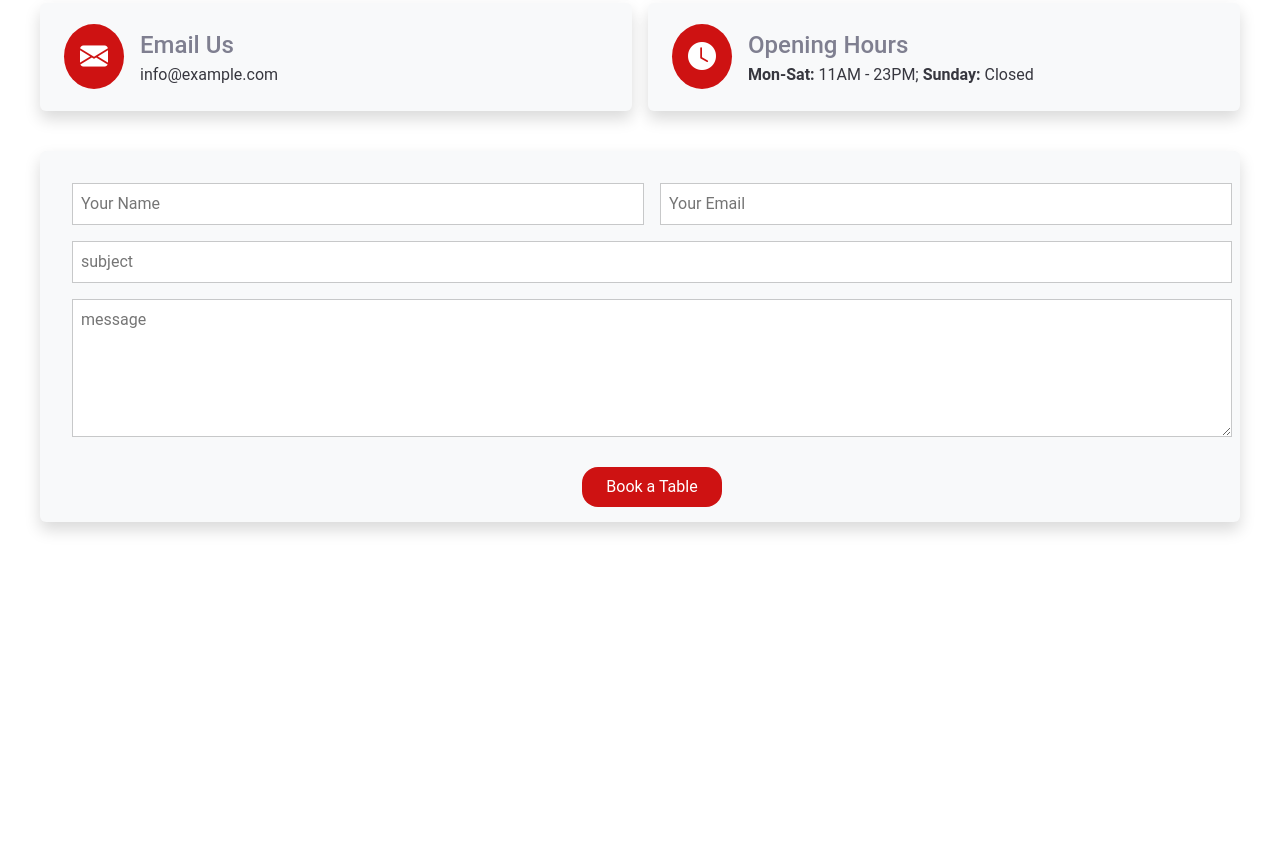
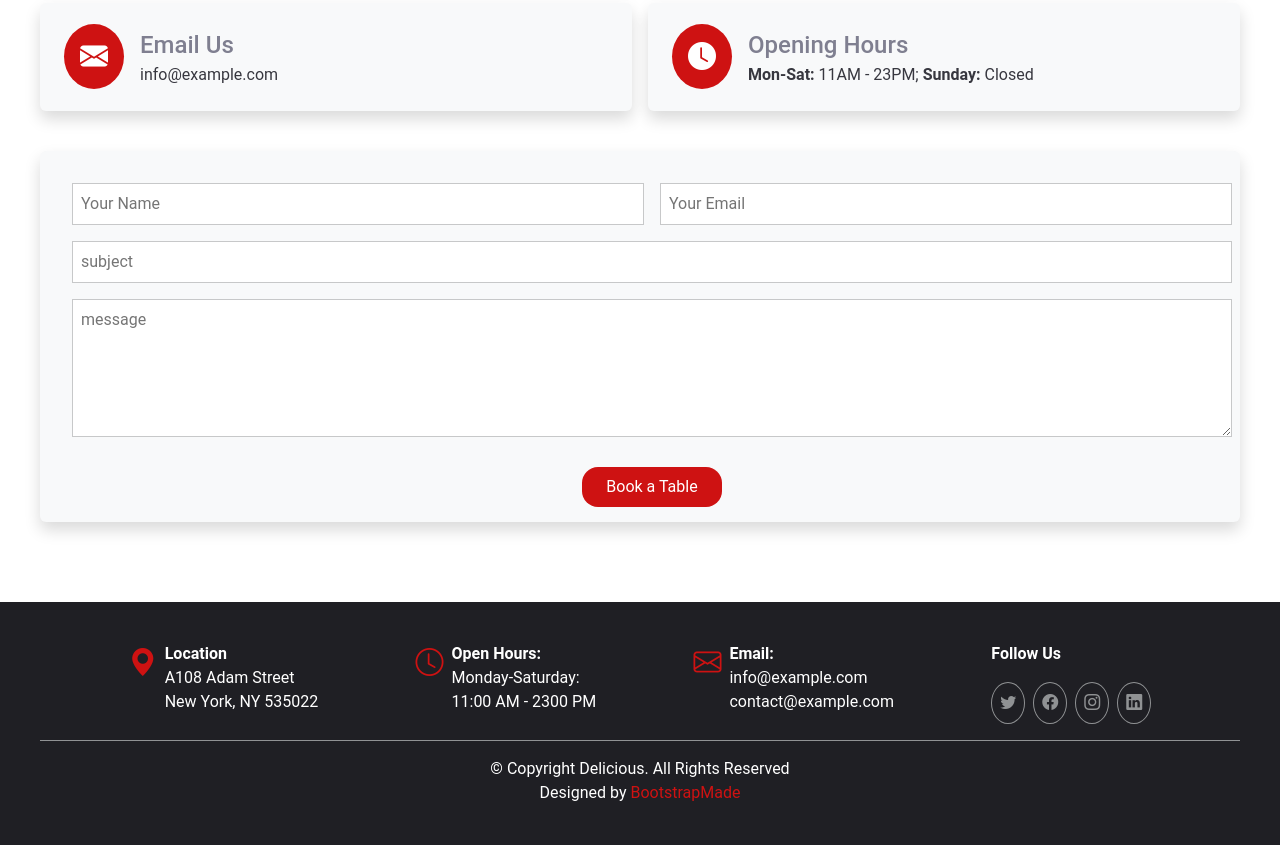
Before and after one commit to sarachafikidrissi/JavaScript_DOM_Final_Project_Sara_Chafik_Idrissi, a website: page index.html in a window 1280 px wide. Shown: the part 6683-7528 px from the top of the page. Before the commit the page ends 7285 px from the top, so only its background shows below. Drawn offline with nearby package versions, Linux system fonts and the light colour scheme.

Commit message:
footer added

```diff
--- a/index.html
+++ b/index.html
@@ -750,6 +750,52 @@ class=""
 </section>
 
 
+<footer class="footer py-5 px-5">
+  <div class="top d-flex flex-lg-row flex-column justify-content-around px-lg-5 border-bottom pb-2 border-cold-gray">
+      <div class="info-items d-flex gap-1">
+        <div><i class="bi bi-geo-alt-fill text-nav-hover-color fs-3"></i></div>
+        <div class="location d-flex flex-column">
+          <span class="title  fw-bold">Location</span>
+          <span class="brwon-color">A108 Adam Street</span>
+          <span class="brwon-color">New York, NY 535022</span>
+        </div>
+    </div>
+      <div class="info-items d-flex gap-1">
+        <div><i class="bi text-nav-hover-color fs-3 bi-clock"></i></div>
+        <div class="location d-flex flex-column">
+          <span class="title  fw-bold">Open Hours:</span>
+          <span class="brwon-color">Monday-Saturday:</span>
+          <span class="brwon-color">11:00 AM - 2300 PM</span>
+        </div>
+    </div>
+      <div class="info-items d-flex gap-1">
+        <div><i class="bi text-nav-hover-color fs-3 bi-envelope"></i></div>
+        <div class="location d-flex flex-column">
+          <span class="title  fw-bold">Email:</span>
+          <span class="brwon-color">info@example.com</span>
+          <span class="brwon-color">contact@example.com</span>
+        </div>
+    </div>
+      <div class="info-items d-flex gap-1">
+        <div class="location d-flex flex-column gap-2">
+          <span class="title  fw-bold">Follow Us</span>
+          <div class="socials d-flex gap-1 text-cold-gray">
+            <i class="border border-cold-gray rounded-circle p-1 bi bi-twitter"></i>
+            <i class="border border-cold-gray rounded-circle p-1 bi bi-facebook"></i>
+            <i class="border border-cold-gray rounded-circle p-1 bi bi-instagram"></i>
+            <i class="border border-cold-gray rounded-circle p-1 bi bi-linkedin"></i>
+          </div>
+        </div>
+    </div>
+  </div>
+   <div class="copyright d-flex flex-column align-items-center pt-2">
+      <span>© Copyright Delicious. All Rights Reserved</span>
+      <span>Designed by <span class="text-nav-hover-color">BootstrapMade</span></span>
+    </div>
+
+</section>
+
+
 
   <script src="./public/js/app.js"></script>
   <script src="./node_modules/bootstrap/dist/js/bootstrap.bundle.js"></script>
--- a/src/scss/_allmodules.scss
+++ b/src/scss/_allmodules.scss
@@ -7,3 +7,4 @@
 @import './modules/home/_chefs.scss';
 @import './modules/home/_book.scss';
 @import './modules/home/_contact.scss';
+@import './modules/home/_footer.scss';
--- /dev/null
+++ b/src/scss/modules/home/_footer.scss
@@ -0,0 +1,11 @@
+.footer{
+    background-color: #1f1f24;
+    color: white;
+
+    .socials i:hover{
+        cursor: pointer;
+        color: #ce1212;
+    }
+
+
+}
```
Also changed, not shown: public/css/app.css, 1 other file.
